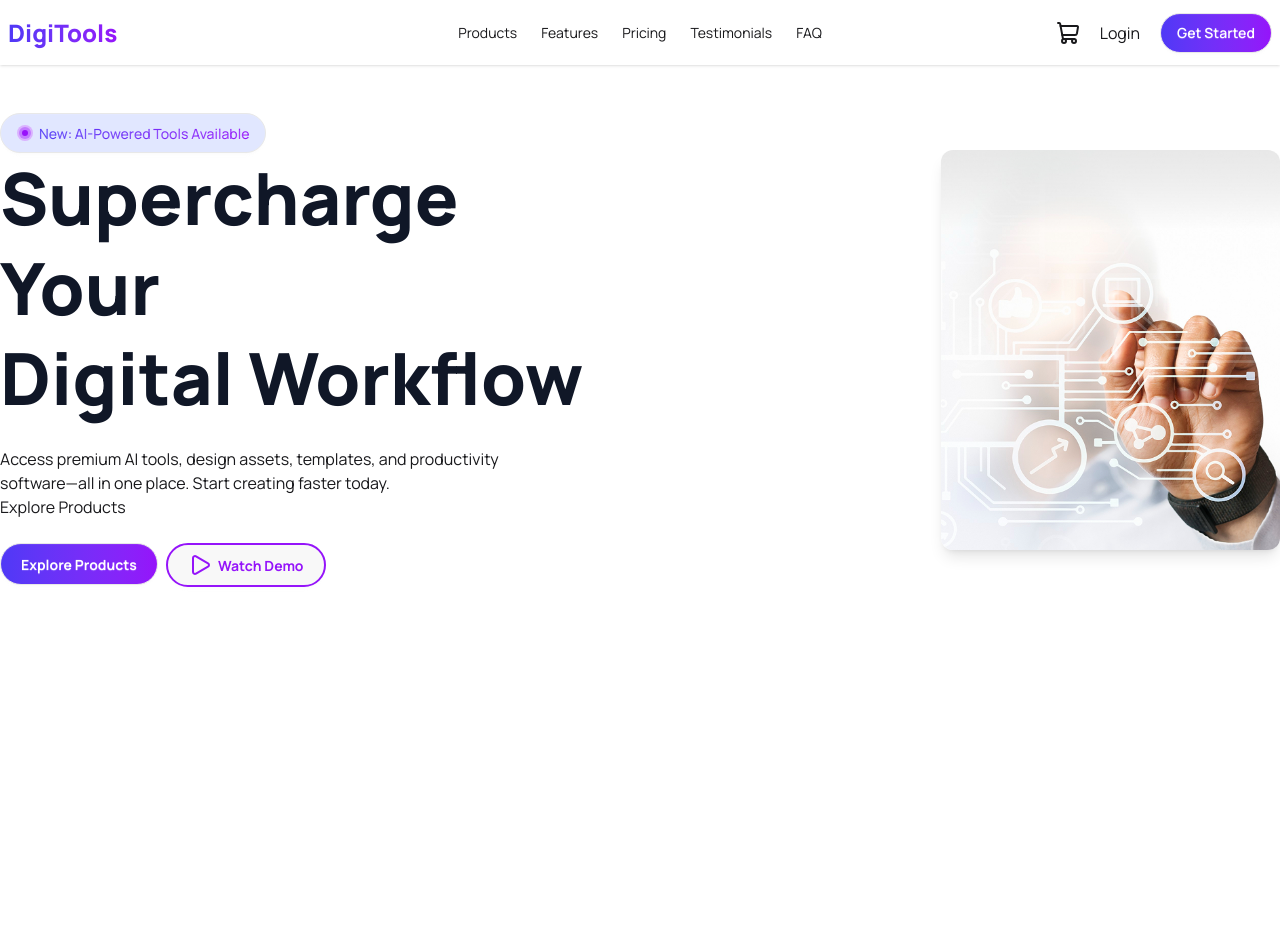
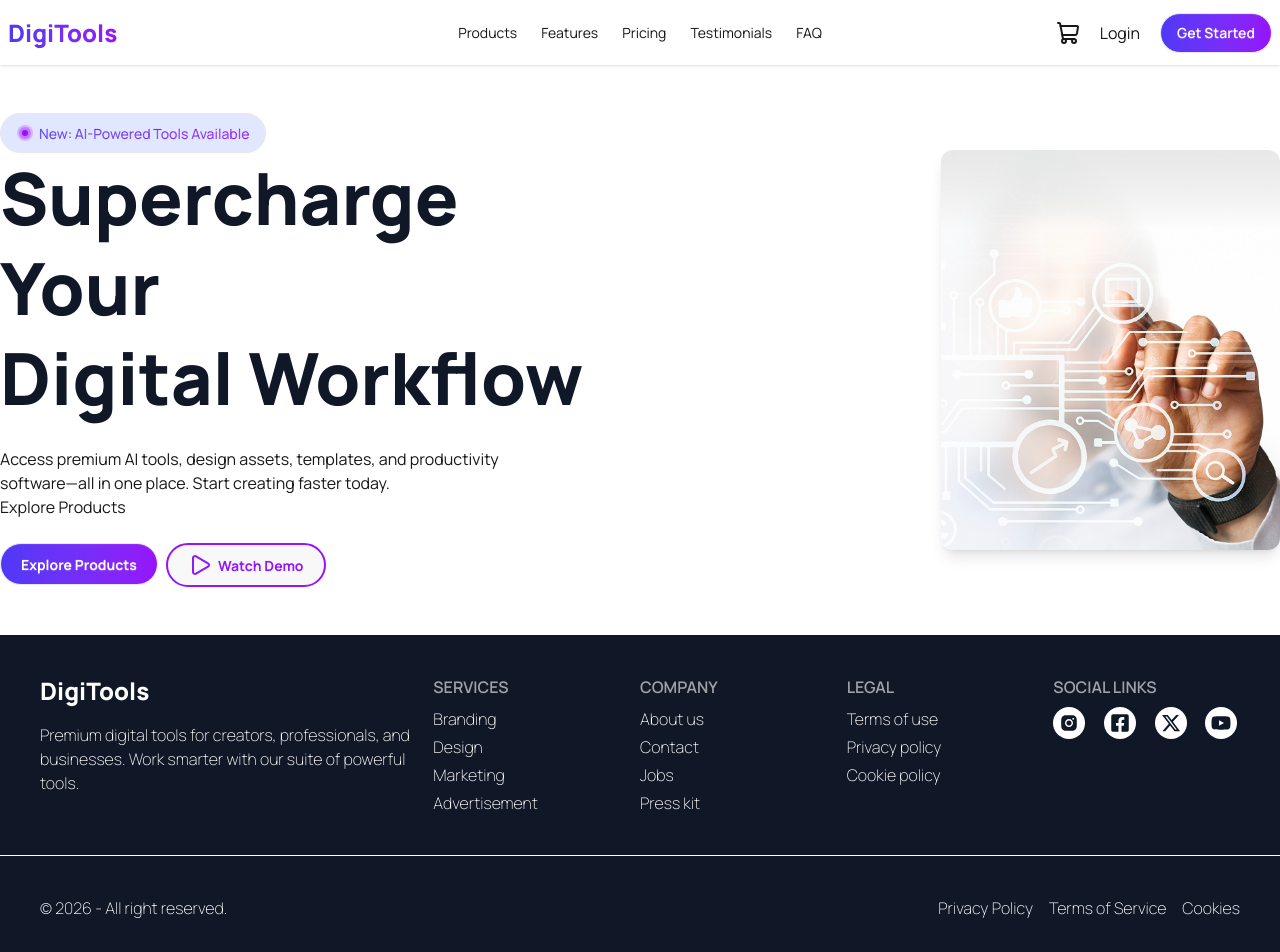
Before and after one commit to CoderRuhulAmin/PH-B13-A06, a React (Vite) app: page / in a window 1280 px wide. Shown: the top 952 px of the page. Before the commit the page ends 800 px from the top, so only its background shows below. Built offline with nearby package versions, Linux system fonts and the light colour scheme.

Commit message:
Footer Section Done

```diff
--- a/src/App.jsx
+++ b/src/App.jsx
@@ -1,6 +1,8 @@
 import './App.css'
 import Hero from './modules/hero/Hero'
 import Navbar from './modules/navbar/Navbar'
+import Footer from './modules/footer/Footer'
+
 
 
 
@@ -14,6 +16,7 @@ function App() {
         <Hero />
       </header>
 
+      <Footer/>
     </>
   )
 }
--- /dev/null
+++ b/src/modules/footer/Footer.jsx
@@ -0,0 +1,62 @@
+import React from 'react';
+import { AiFillInstagram } from 'react-icons/ai';
+import { FaFacebookSquare, FaYoutube } from 'react-icons/fa';
+import { FaXTwitter } from 'react-icons/fa6';
+
+const Footer = () => {
+    return (
+        <footer className="bg-[#101727] text-white">
+            <div className='flex flex-wrap flex-col text-center md:flex-row md:text-start justify-between gap-5 p-10'>
+                <div className='flex-2'>
+                    <h2 className="text-2xl font-extrabold mb-4">DigiTools</h2>
+                    <p className='font-extralight'>Premium digital tools for creators, professionals, and businesses. Work smarter with our suite of powerful tools.</p>
+                </div>
+                <nav className='flex-1'>
+                    <h6 className="footer-title">Services</h6>
+                    <ul className='font-extralight space-y-1'>
+                        <li><a className="link link-hover">Branding</a></li>
+                        <li><a className="link link-hover">Design</a></li>
+                        <li><a className="link link-hover">Marketing</a></li>
+                        <li><a className="link link-hover">Advertisement</a></li>
+                    </ul>
+                </nav>
+                <nav className='flex-1'>
+                    <h6 className="footer-title">Company</h6>
+                    <ul className='font-extralight space-y-1'>
+                        <li><a className="link link-hover">About us</a></li>
+                        <li><a className="link link-hover">Contact</a></li>
+                        <li><a className="link link-hover">Jobs</a></li>
+                        <li><a className="link link-hover">Press kit</a></li>
+                    </ul>
+                </nav>
+                <nav className='flex-1'>
+                    <h6 className="footer-title">Legal</h6>
+                    <ul className='font-extralight space-y-1'>
+                        <li><a className="link link-hover">Terms of use</a></li>
+                        <li><a className="link link-hover">Privacy policy</a></li>
+                        <li><a className="link link-hover">Cookie policy</a></li>
+                    </ul>
+                </nav>
+                <nav className='flex-1'>
+                    <h6 className="footer-title">Social Links</h6>
+                    <div className="grid grid-flow-col gap-4">
+                        <a className='w-8 h-8 bg-base-100 rounded-full p-1.5 text-xl text-[#101727]'><AiFillInstagram /></a>
+                        <a className='w-8 h-8 bg-base-100 rounded-full p-1.5 text-xl text-[#101727]'><FaFacebookSquare /></a>
+                        <a className='w-8 h-8 bg-base-100 rounded-full p-1.5 text-xl text-[#101727]'><FaXTwitter /></a>
+                        <a className='w-8 h-8 bg-base-100 rounded-full p-1.5 text-xl text-[#101727]'><FaYoutube /></a>
+                    </div>
+                </nav>
+            </div>
+            <div className='flex flex-wrap justify-between items-center border-t border-base-50 p-10'>
+                <p className='font-extralight'>© {new Date().getFullYear()} - All right reserved.</p>
+                <div className='flex justify-between items-center gap-4 font-extralight'>
+                    <span>Privacy Policy</span>
+                    <span>Terms of Service</span>
+                    <span>Cookies</span>
+                </div>
+            </div>
+        </footer>
+    );
+};
+
+export default Footer;
```
